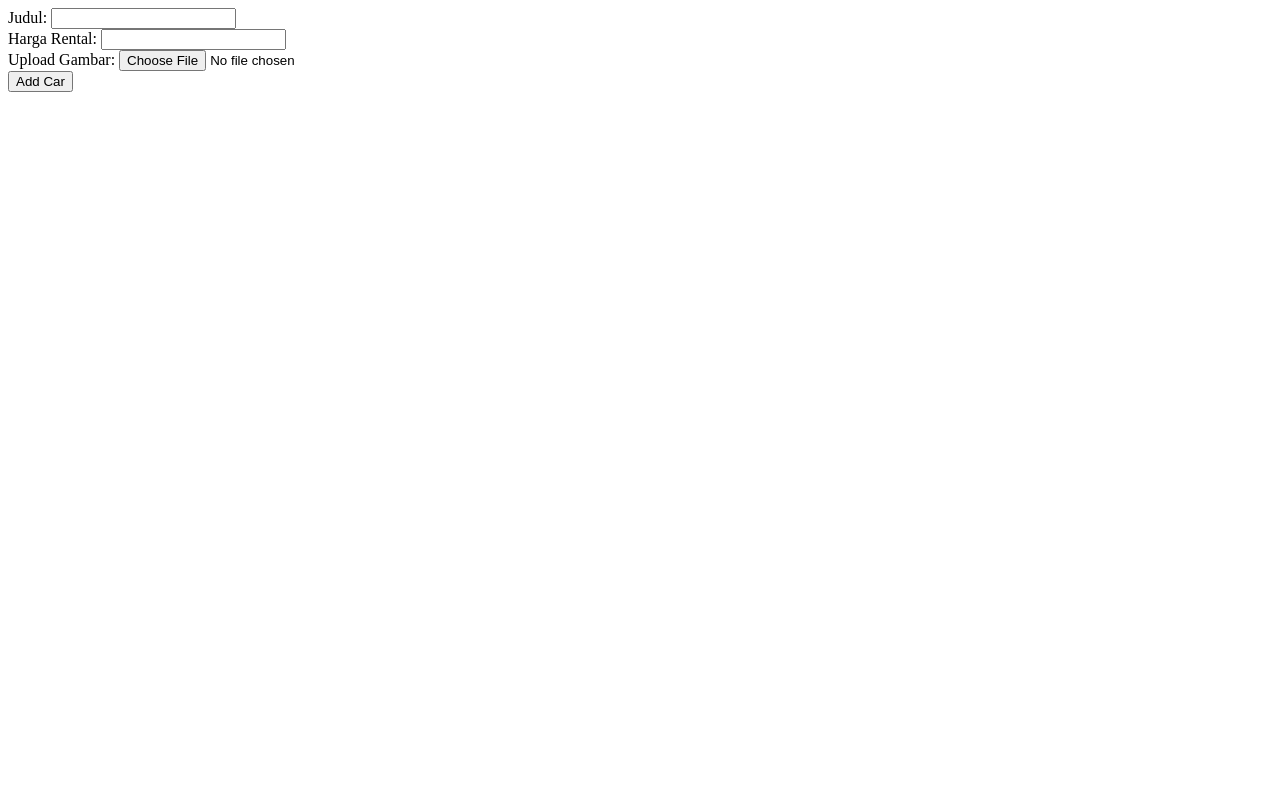
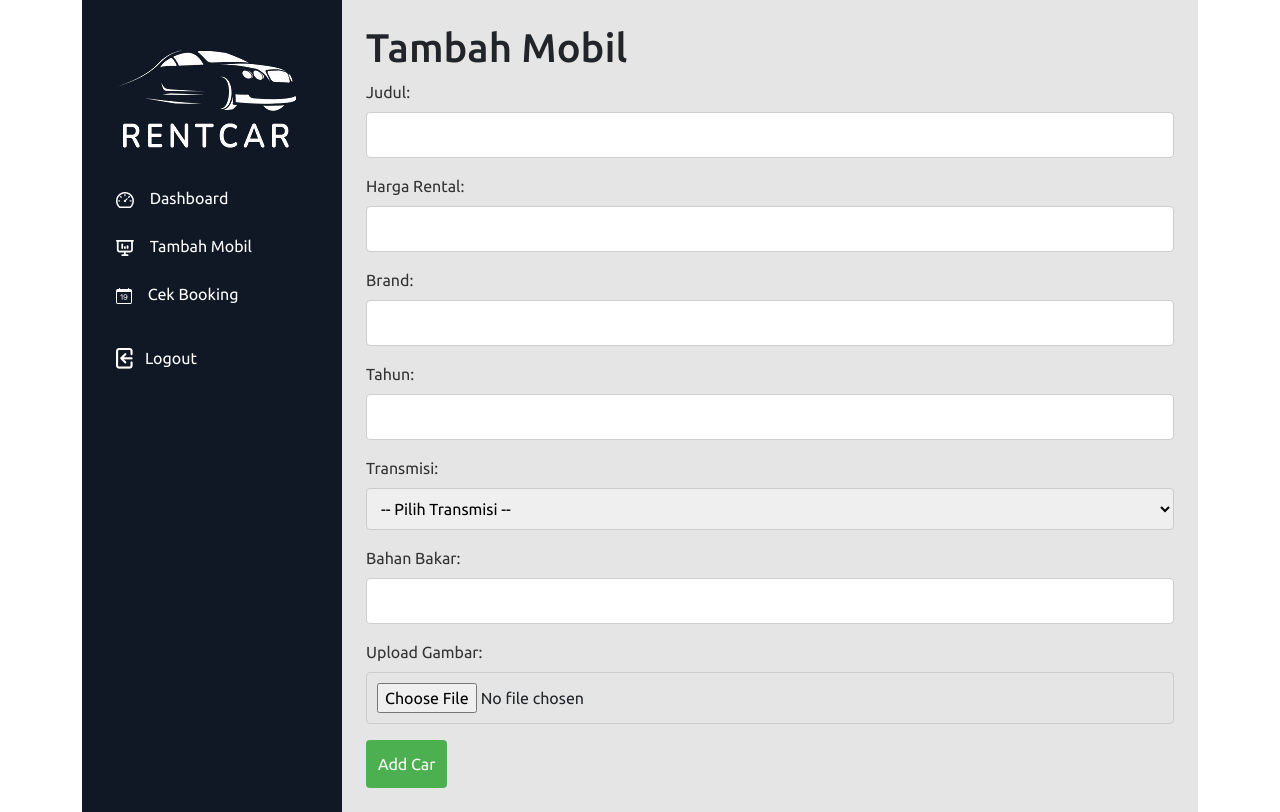
Before and after one commit to hasrichar/Final-Project_RentCar, a Flask app: page /add_car in a window 1280 px wide. Before the commit the page ends 92 px from the top, so only its background shows below. Run offline with Flask 3, Linux system fonts and the light colour scheme.

Commit message:
Perubahan terupdate

```diff
--- a/templates/templates_admin/add_car.html
+++ b/templates/templates_admin/add_car.html
@@ -1,4 +1,167 @@
-<!-- templates_admin/add_car.html -->
+<!DOCTYPE html>
+<html lang="en">
+<head>
+    <meta charset="UTF-8">
+    <meta name="viewport" content="width=device-width, initial-scale=1.0">
+
+    <title>Document</title>
+    <link href="https://cdn.jsdelivr.net/npm/bootstrap@5.3.2/dist/css/bootstrap.min.css" rel="stylesheet" integrity="sha384-T3c6CoIi6uLrA9TneNEoa7RxnatzjcDSCmG1MXxSR1GAsXEV/Dwwykc2MPK8M2HN" crossorigin="anonymous">
+    <!-- Font -->
+    <link rel="preconnect" href="https://fonts.googleapis.com">
+    <link rel="preconnect" href="https://fonts.gstatic.com" crossorigin>
+    <link href="https://fonts.googleapis.com/css2?family=Ubuntu:wght@400;500;700&display=swap" rel="stylesheet">
+
+    <style>
+        * {
+            font-family: 'Ubuntu', sans-serif;
+            padding: 0;
+            margin: 0;
+        }
+        .container {
+            display: flex;
+            min-height: 100vh;
+        }
+        .sidebar {
+            background-color: #111825;
+            width: 260px;
+            padding: 24px;
+            display: flex;
+            box-sizing: border-box;
+            flex-direction: column;
+        }
+        .main-content {
+            background-color: #E5E5E5;
+            flex-grow: 1;
+            padding: 24px;
+        }
+
+        .sidebar .main .list-item .description {
+            font-style: normal;
+            font-weight: 400;
+            font-size: 16px;
+            line-height: 16px;
+            text-align: center;
+            color: #FFFFFF;
+        }
+        .sidebar a {
+            text-decoration: none;
+        }
+        .sidebar .main .list-item .icon {
+            margin-right: 12px;
+        }
+        .sidebar .main .list-item {
+            display: flex;
+            flex-direction: row;
+            align-items: center;
+            padding: 12px 10px;
+            border-radius: 8px;
+            width: 212px;
+            box-sizing: border-box;
+        }
+        .sidebar .main .list-item:hover {
+            background: #FF9900;
+            transition: all ease-in .2s;
+        }
+        .logout-btn {
+            margin-top: 16px;
+            padding: 12px 10px;
+            border-radius: 8px;
+            background-color: #111825;
+            display: flex;
+            align-items: center;
+            width: 212px;
+            box-sizing: border-box;
+            text-decoration: none;
+            color: #FFFFFF;
+            transition: background-color ease-in .2s;
+        }
+        .logout-btn:hover {
+            background-color: red;
+        }
+        .logout-btn .icon {
+            margin-right: 12px;
+        }
+
+        form label {
+            display: block;
+            margin-bottom: 8px;
+            color: #333;
+        }
+
+        form input[type="text"],
+        form input[type="file"] {
+            width: 100%;
+            padding: 10px;
+            margin-bottom: 16px;
+            box-sizing: border-box;
+            border: 1px solid #ccc;
+            border-radius: 4px;
+        }
+
+        form input[type="submit"] {
+            background-color: #4caf50;
+            color: #fff;
+            padding: 12px;
+            border: none;
+            border-radius: 4px;
+            cursor: pointer;
+            font-size: 16px;
+        }
+
+        form input[type="submit"]:hover {
+            background-color: #45a049;
+        }
+
+        form select {
+            width: 100%;
+            padding: 10px;
+            margin-bottom: 16px;
+            box-sizing: border-box;
+            border: 1px solid #ccc;
+            border-radius: 4px;
+        }
+    </style>
+</head>
+<body>
+
+<div class="container">
+    <div class="sidebar">
+        <div class="ilustration">
+            <img src="/static/asset/logo1.png" alt="">
+        </div>
+        <div class="main">
+            <div class="list-item">
+                <a href="/home_admin">
+                    <img src="/static/asset/1.png" alt="" class="icon">
+                    <span class="description">Dashboard</span>
+                </a>
+            </div>
+            <div class="list-item">
+                <a href="add_car">
+                    <img src="/static/asset/2.png" alt="" class="icon">
+                    <span class="description">Tambah Mobil</span>
+                </a>
+            </div>
+            <div class="list-item">
+                <a href="#">
+                    <img src="/static/asset/5.png" alt="" class="icon">
+                    <span class="description">Cek Booking</span>
+                </a>
+            </div>
+            <a class="logout-btn" onclick="sign_out()">
+                <img src="/static/asset/logout.png" alt="" class="icon">
+                <span class="description">Logout</span>
+            </a>
+        </div>
+    </div>
+<!-- templates_admin/home_admin.html -->
+<!-- ... existing code ... -->
+
+<div class="main-content">
+
+    <h1>Tambah Mobil</h1>
+
+    <!-- form -->
         <form method="POST" action="{{ url_for('add_car') }}" enctype="multipart/form-data">
             <!-- Include form fields for car details -->
             <label for="judul">Judul:</label>
@@ -7,6 +170,23 @@
             <label for="harga_rental">Harga Rental:</label>
             <input type="text" name="harga_rental" required><br>
 
+            <label for="brand">Brand:</label>
+            <input type="text" name="brand" required><br>
+
+            <label for="tahun">Tahun:</label>
+            <input type="text" name="tahun" required><br>
+
+            <label for="transmisi">Transmisi:</label>
+
+            <select id="transmisi" name="transmisi" required>
+                <option selected disabled>-- Pilih Transmisi --</option>
+                <option value="manual">Manual</option>
+                <option value="automatic">Automatic</option>
+              </select>
+
+            <label for="bahan_bakar">Bahan Bakar:</label>
+            <input type="text" name="bahan_bakar" required><br>
+
             <!-- Add more fields as needed -->
 
             <label for="image">Upload Gambar:</label>
@@ -14,3 +194,11 @@
 
             <input type="submit" value="Add Car">
         </form>
+
+</div>
+
+    </div>
+</div>
+
+</body>
+</html>
```
Also changed, not shown: templates/templates_admin/home.html (+3 -5 lines), static/asset/logout.png (added). Lines whose indentation alone changed are shown as unchanged.
